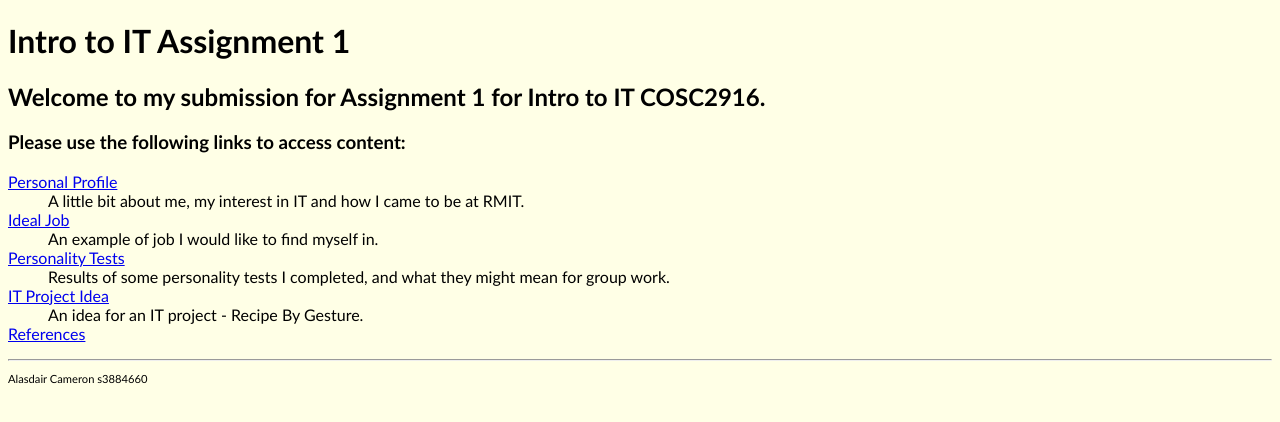
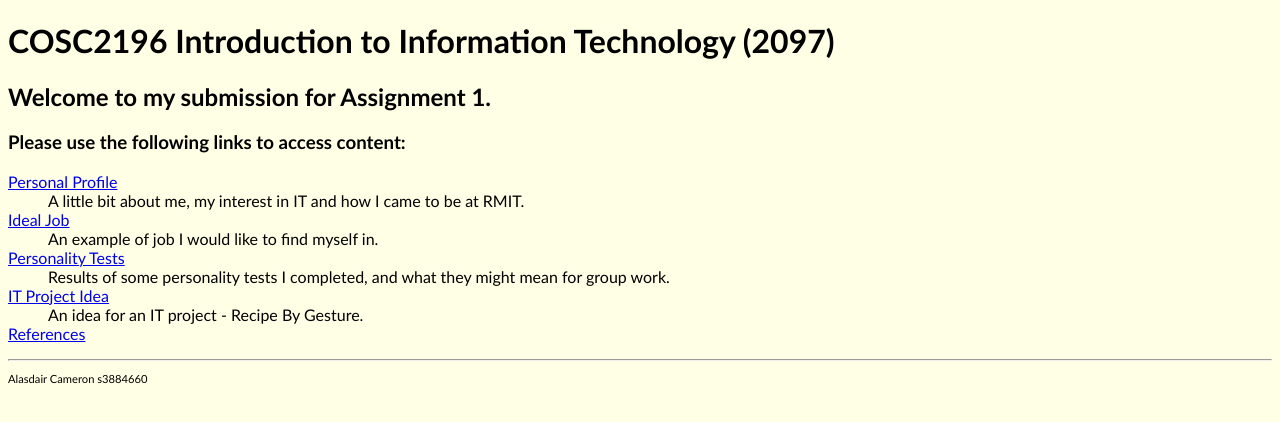
Before and after one commit to s3884660/introtoit1, a plain HTML site: page index.html in a window 1280 px wide. Drawn offline with Linux system fonts and the light colour scheme.

Commit message:
minor change to index

```diff
--- a/index.html
+++ b/index.html
@@ -3,8 +3,8 @@
 <head>
 <title>Index - COSC2196 Introduction to Information Technology (2097)</title>
 <body style="background-color:#ffffe6;font-family:Calibri;">
-<h1>Intro to IT Assignment 1</h1>
-<h2>Welcome to my submission for Assignment 1 for Intro to IT COSC2916.</h2>
+<h1>COSC2196 Introduction to Information Technology (2097)</h1>
+<h2>Welcome to my submission for Assignment 1.</h2>
 <h3>Please use the following links to access content:</h3>
 <dl>
 <dt><a href="profile.html">Personal Profile</a></dt>
```
